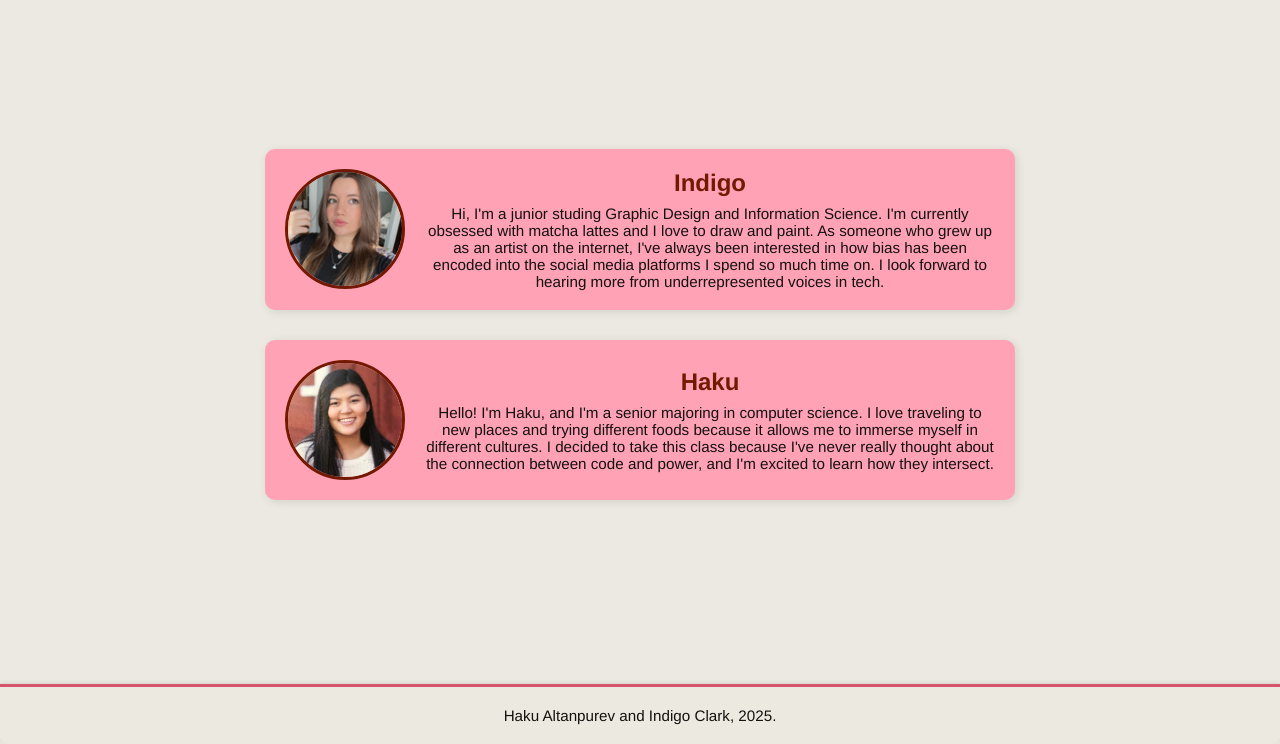
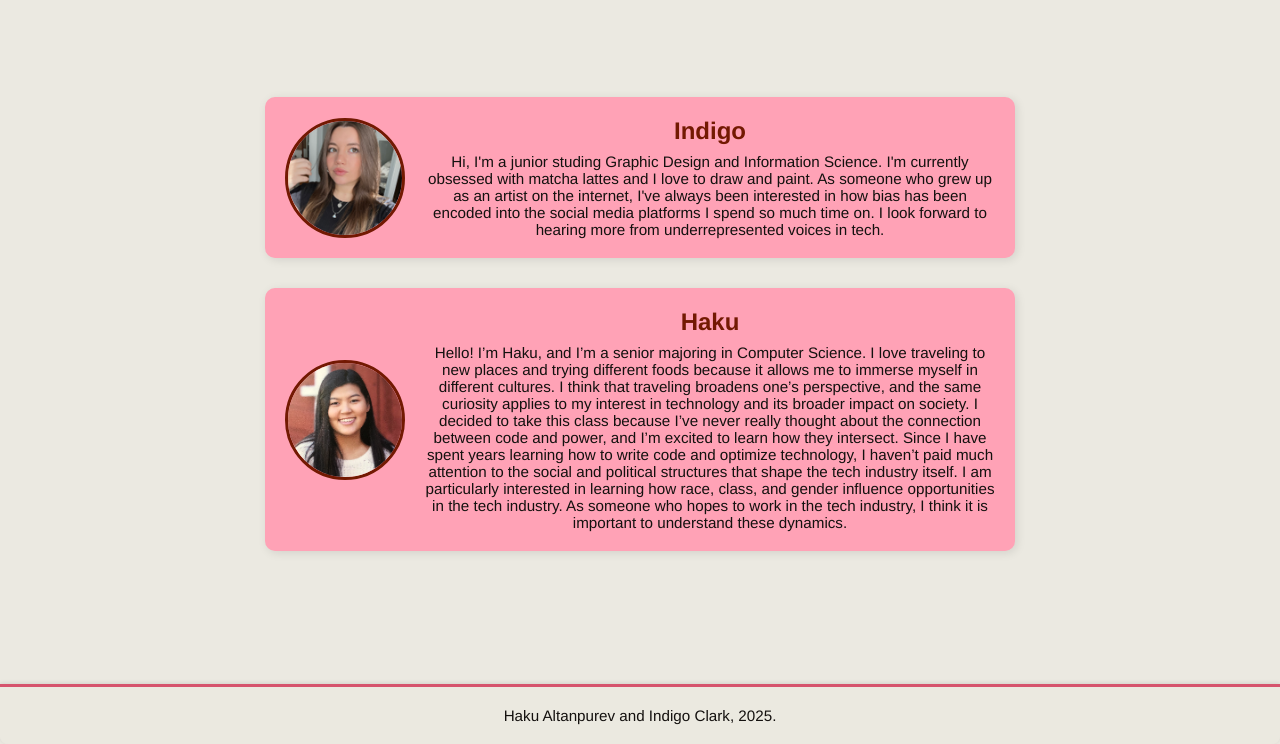
Before and after one commit to nene0219/lis500-project3, a plain HTML site: page about_us.html in a window 1280 px wide. Shown: the part 56-800 px from the top of the page. Drawn offline with nearby package versions, Linux system fonts and the light colour scheme.

Commit message:
update about me

```diff
--- a/about_us.html
+++ b/about_us.html
@@ -30,7 +30,8 @@
             <img src="haku.png" alt="haku pfp">
             <div class="profile-text">
                 <h2>Haku</h2>
-                <p>Hello! I'm Haku, and I'm a senior majoring in computer science. I love traveling to new places and trying different foods because it allows me to immerse myself in different cultures. I decided to take this class because I've never really thought about the connection between code and power, and I'm excited to learn how they intersect.</p>
+                <p>Hello! I’m Haku, and I’m a senior majoring in Computer Science. I love traveling to new places and trying different foods because it allows me to immerse myself in different cultures. I think that traveling broadens one’s perspective, and the same curiosity applies to my interest in technology and its broader impact on society.
+                    I decided to take this class because I’ve never really thought about the connection between code and power, and I’m excited to learn how they intersect. Since I have spent years learning how to write code and optimize technology, I haven’t paid much attention to the social and political structures that shape the tech industry itself. I am particularly interested in learning how race, class, and gender influence opportunities in the tech industry. As someone who hopes to work in the tech industry, I think it is important to understand these dynamics.</p>
             </div>
         </div>
     </section>
```
